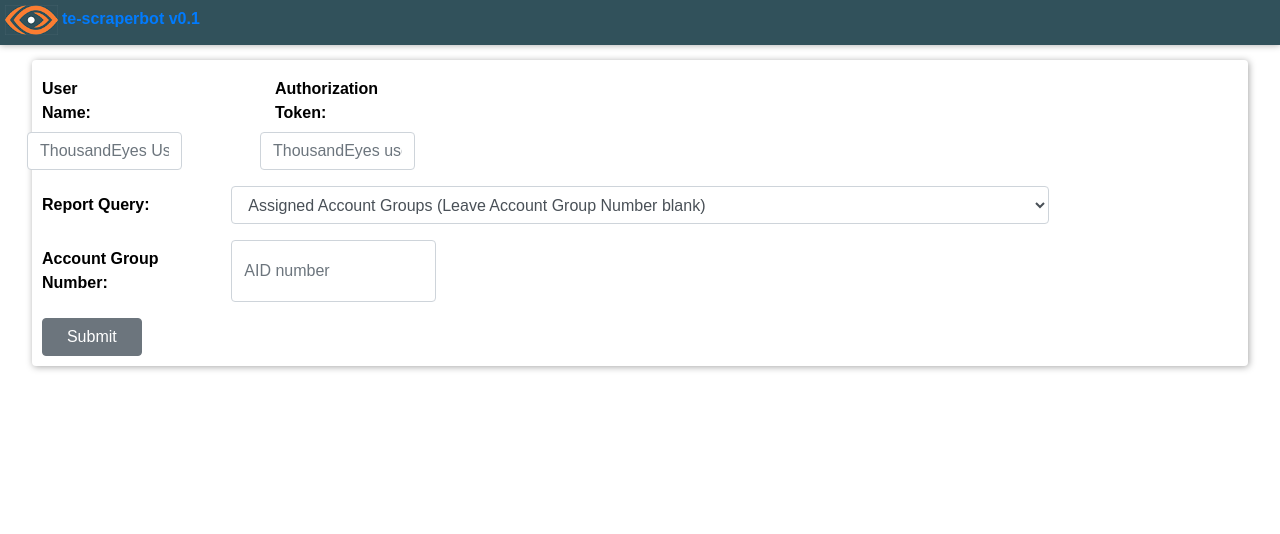
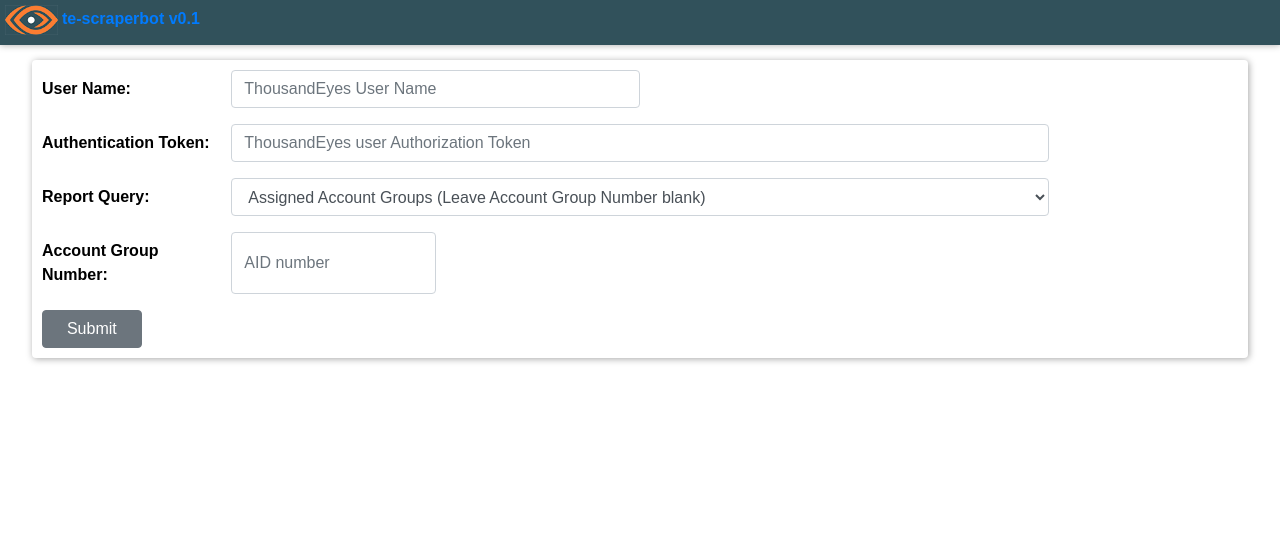
Before and after one commit to shriseshadri-te/te-scraperbot, a Flask app: page /querypage in a window 1280 px wide. Shown: the top 534 px of the page. Run offline with Flask 2, Linux system fonts and the light colour scheme; some libraries are stand-ins or nearby versions.

Commit message:
Form mod
Modified form on query.html

```diff
--- a/templates/query.html
+++ b/templates/query.html
@@ -2,16 +2,14 @@
 {% block body %}
 <div id="tesb_card_body_controls">
   <form action = "/generate" method = "POST">
-  <div class="form-group row">
-      <div>
+    <div class="form-group row">
         <label for="UserName"class="col-sm-2 col-form-label" style="font-weight: bold">User Name:</label>
-        <input type="user" class="form-control col-sm-8" id="UserName" name="user" placeholder="ThousandEyes User Name">
+        <input type="user" class="form-control col-sm-4" id="UserName" name="user" placeholder="ThousandEyes User Name"></input>
       </div>
-      <div>
-        <label for="AuthHeader"class="col-sm-2 col-form-label" style="font-weight: bold">Authorization Token:</label>
-        <input type="password" class="form-control col-sm-8" id="AuthHeader" name="auth" placeholder="ThousandEyes user Authorization Token">
+      <div class="form-group row">
+        <label for="AuthHeader"class="col-sm-2 col-form-label" style="font-weight: bold">Authentication Token:</label>
+        <input type="password" class="form-control col-sm-8" id="AuthHeader" name="auth" placeholder="ThousandEyes user Authorization Token"></input>
       </div>
-    </div>
     <div class="form-group row">
       <label for="ReportSelector" class="col-sm-2 col-form-label" style="font-weight: bold">Report Query:</label>
       <select class="form-control col-sm-8" id="ReportSelector">
```
